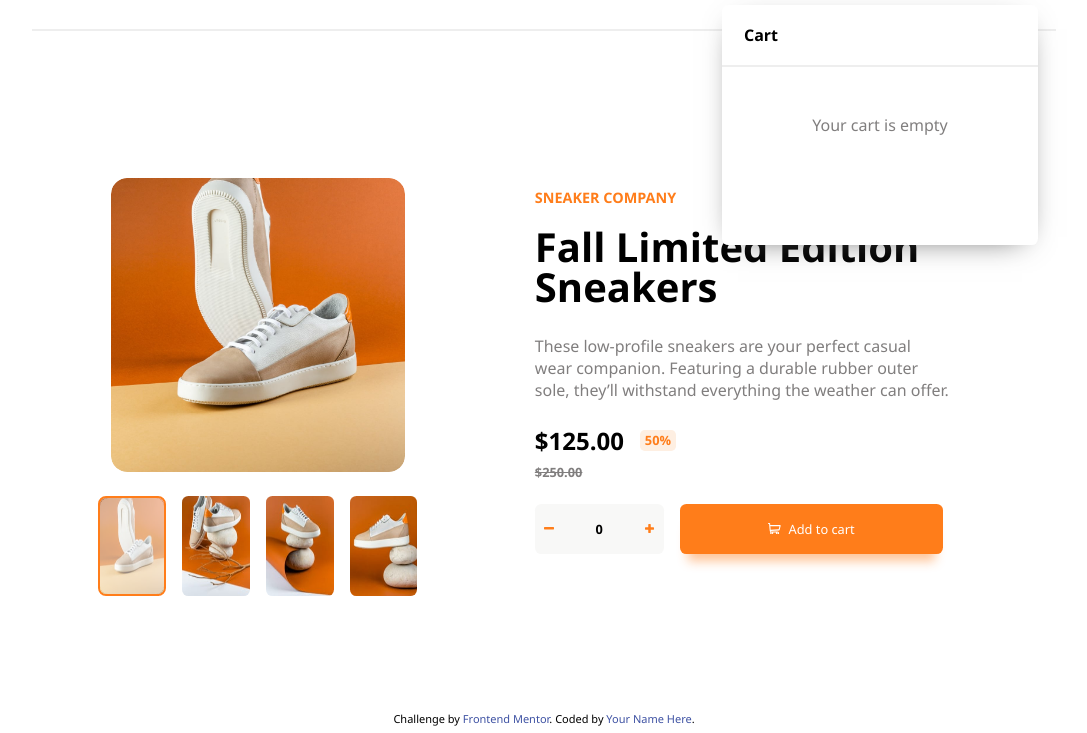
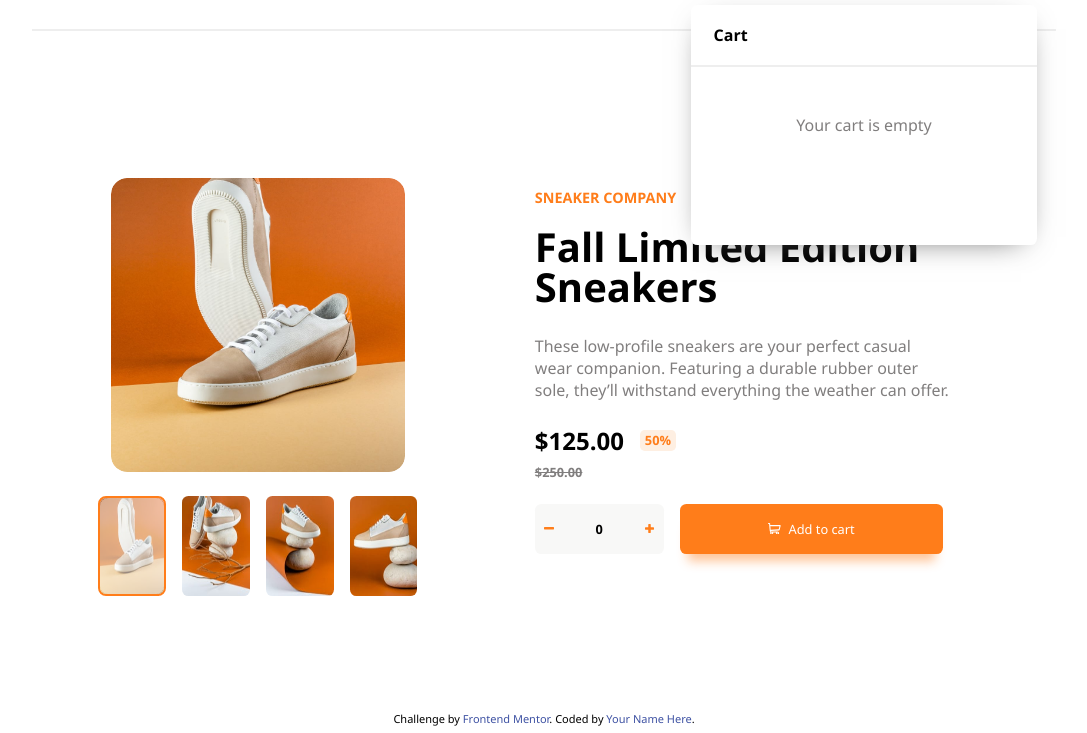
Before and after one commit to Okikechukwukere/FEM-Ecommerce, a plain HTML site: page src/index.html in a window 1280 px wide. Both pictures are taken after a click on the icon 1060 px from the left and 37 px from the top of the page. Shown: the part 67-800 px from the top of the page, without its empty margins (96-1183 px from the left). Drawn offline with Linux system fonts and the light colour scheme.

Commit message:
pushing to git

```diff
--- a/src/script.js
+++ b/src/script.js
@@ -34,11 +34,12 @@ cartBtn.addEventListener('click', ()=>{
     cartModal.classList.contains('off') ? cartBtn.style.fill = '#a8afbf': cartBtn.style.fill = '#000';
 
 })
-window.addEventListener("click", (e)=>{
-  if(e.target !== cartBtn && e.target !== cartModal.children[0]){
+document.querySelector(".container").addEventListener("click", (e)=>{
+  if(e.target !== cartBtn ){
     cartModal.classList.add('off');
     cartModal.classList.contains('off') ? cartBtn.style.fill = '#a8afbf': cartBtn.style.fill = '#000';
   }
+  console.log(e.target)
 })
 
 document.querySelector("#plus").addEventListener('click', ()=>{
--- a/src/style.css
+++ b/src/style.css
@@ -332,7 +332,7 @@ main{
     top: 9%;
     /* left: 50%; */
     right: 10%;
-    width: 22rem;
+    width: 24rem;
     height: 15rem;
     font-weight: 500;
     z-index: 200;
@@ -600,6 +600,7 @@ main{
     }
     .main-img-display{
         border-radius: 0;
+        pointer-events: none;
     }
     .sub-imgs{
         display: none;
```
